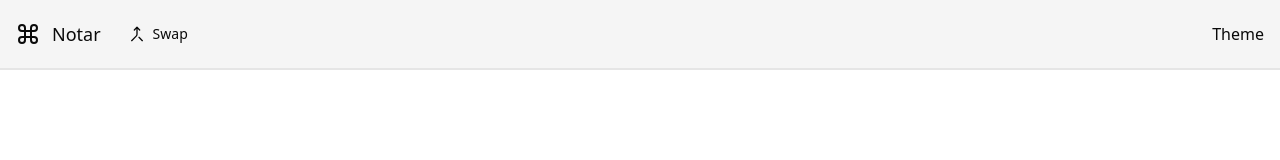
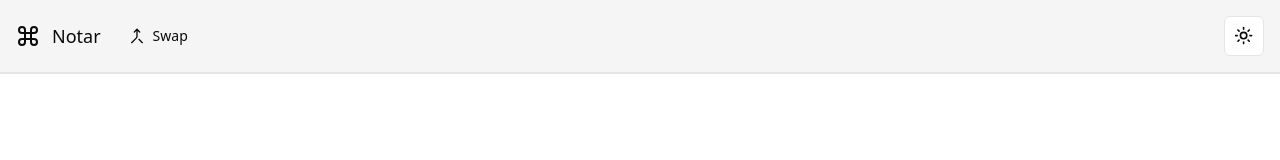
Before and after one commit to Notar-Exchange/dApp, a Next.js app: page / in a window 1280 px wide. Shown: the top 160 px of the page. Built offline with nearby package versions, Linux system fonts and the light colour scheme.

Commit message:
feat(layout): add theme toggle

```diff
--- a/src/components/layout/navbar.tsx
+++ b/src/components/layout/navbar.tsx
@@ -13,6 +13,7 @@ import Link from "next/link";
 import LinkList from "@/components/layout/link-list";
 
 import { Routes } from "@/server/routes";
+import ThemeToggle from "@/components/theme/toggle";
 import MobileSidebar from "@/components/layout/m.sidebar";
 
 function Navbar() {
@@ -29,7 +30,7 @@ function Navbar() {
         <MobileSidebar className="block md:!hidden" />
 
         <div>
-          <button className="btn btn-ghost btn-circle">Theme</button>
+          <ThemeToggle />
         </div>
       </div>
     </nav>
--- a/src/components/theme/toggle.tsx
+++ b/src/components/theme/toggle.tsx
@@ -7,6 +7,8 @@
  * Copyright 2024, ©Notar
  * -----
  */
+
+"use client";
 
 import { Moon, Sun } from "lucide-react";
 import { useTheme } from "next-themes";
```
